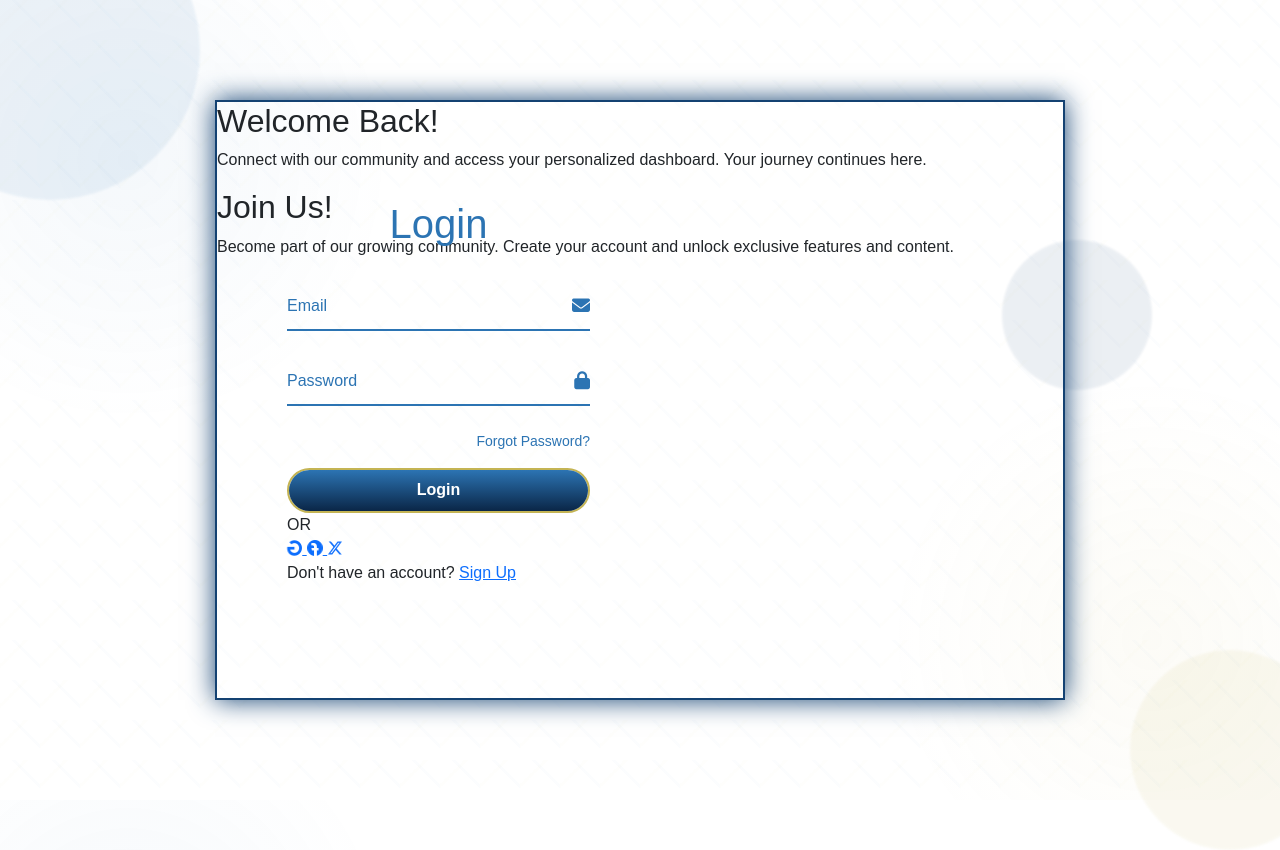
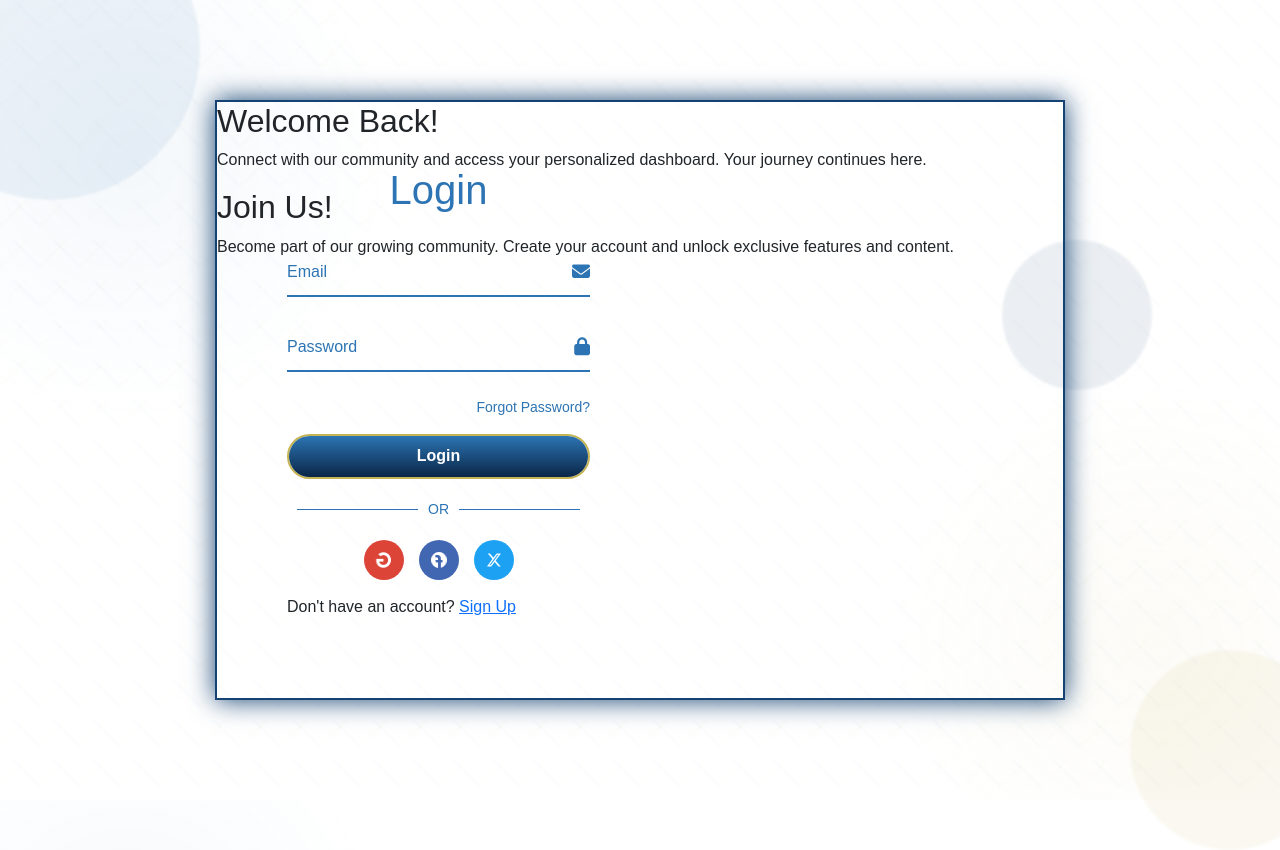
Before and after one commit to yashodha-gunawardana/QuickFix-API, a Spring Boot app: page /login.html in a window 1280 px wide; the page is wider, and only the part inside the window is pictured. Run offline with Spring Boot 4, Linux system fonts and the light colour scheme.

Commit message:
Style social login buttons (Google, Facebook, Twitter) with hover effects and the divider element for separating form sections

```diff
--- a/src/main/resources/static/css/login.css
+++ b/src/main/resources/static/css/login.css
@@ -255,3 +255,57 @@
 .btn:hover::before {
     top: 0;
 }
+
+.social-login {
+    display: flex;
+    justify-content: center;
+    gap: 15px;
+    margin: 15px 0;
+}
+
+.social-btn {
+    width: 40px;
+    height: 40px;
+    border-radius: 50%;
+    display: flex;
+    align-items: center;
+    justify-content: center;
+    color: white;
+    font-size: 16px;
+    text-decoration: none;
+    transition: .3s;
+}
+
+.social-btn.google {
+    background: #DB4437;
+}
+
+.social-btn.facebook {
+    background: #4267B2;
+}
+
+.social-btn.twitter {
+    background: #1DA1F2;
+}
+
+.social-btn:hover {
+    transform: translateY(-3px);
+    box-shadow: 0 5px 10px rgba(0, 0, 0, 0.1);
+}
+
+.divider {
+    display: flex;
+    align-items: center;
+    margin: 20px 0;
+    color: var(--primary);
+    font-size: 14px;
+}
+
+.divider::before,
+.divider::after {
+    content: "";
+    flex: 1;
+    height: 1px;
+    background: var(--primary);
+    margin: 0 10px;
+}
```
